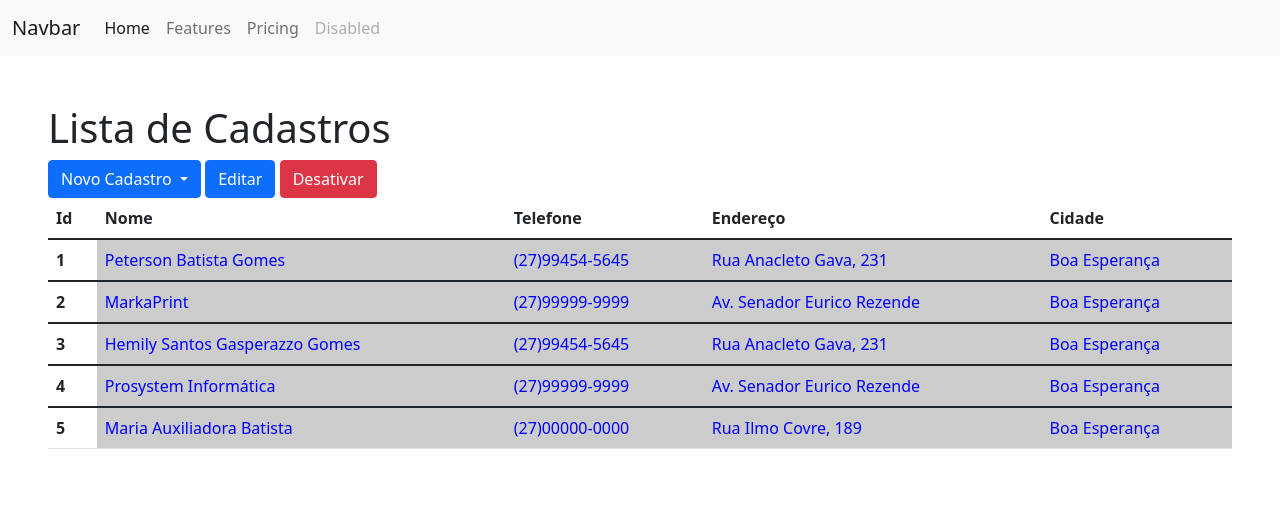
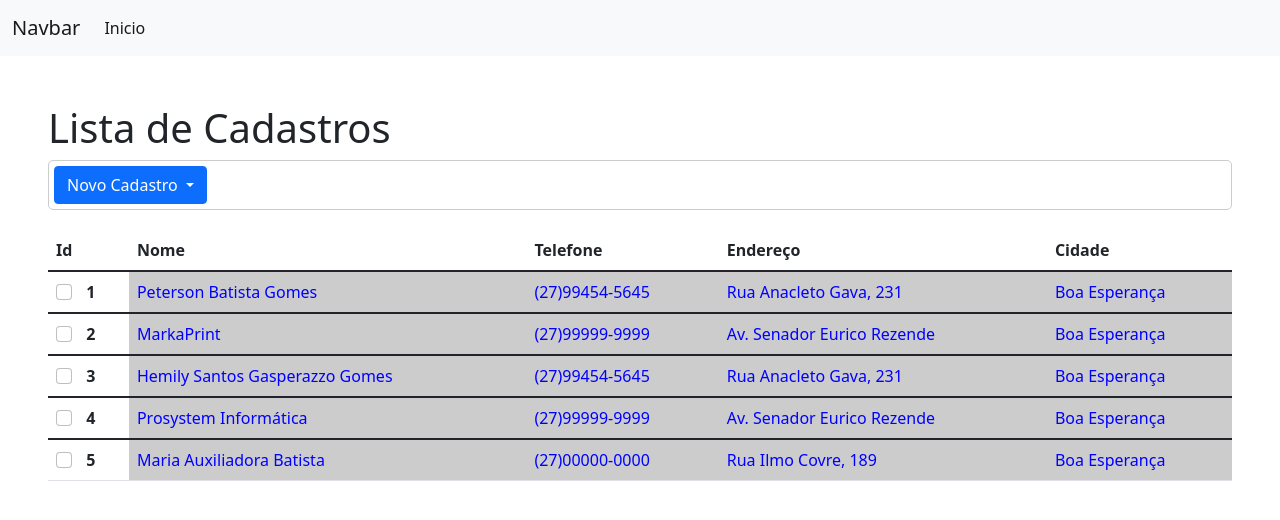
Before and after one commit to petersonbg/estudo-django-peterson-batista, a Django app: page / in a window 1280 px wide. Shown: the top 520 px of the page. Run offline with Django 4.2, Linux system fonts and the light colour scheme; data comes from the database, SQL or seed files in the repository; both versions use the stored data as it was after the commit; some libraries are stand-ins or nearby versions.

Commit message:
Função editar cadastro

```diff
--- a/cadastro-pf-pj/formulario/static/css/styles.css
+++ b/cadastro-pf-pj/formulario/static/css/styles.css
@@ -6,3 +6,17 @@
     background: #ccc;
     color: blue;
 }
+
+.form-check-input{
+    margin-right: 10px;
+}
+
+.dropdown{
+    margin-bottom: 20px;
+    border: solid 1px  #ccc;
+    border-radius: 5px;
+}
+
+.btn{
+    margin: 5px;
+}
--- a/cadastro-pf-pj/formulario/templates/base.html
+++ b/cadastro-pf-pj/formulario/templates/base.html
@@ -20,10 +20,8 @@
         </button>
         <div class="collapse navbar-collapse" id="navbarNavAltMarkup">
           <div class="navbar-nav">
-            <a class="nav-link active" aria-current="page" href="/">Home</a>
-            <a class="nav-link" href="#">Features</a>
-            <a class="nav-link" href="#">Pricing</a>
-            <a class="nav-link disabled" href="#" tabindex="-1" aria-disabled="true">Disabled</a>
+            <a class="nav-link active" aria-current="page" href="/">Inicio</a>
+
           </div>
         </div>
       </div>
--- a/cadastro-pf-pj/formulario/templates/cadastro/lista_cad.html
+++ b/cadastro-pf-pj/formulario/templates/cadastro/lista_cad.html
@@ -16,8 +16,6 @@
                     <li><a class="dropdown-item" href="novocadastro_pj/">Pessoa Juridica</a></li>
                     <li><a class="dropdown-item" href="novocadastro_pf/">Pessoa Fisica</a></li>
                   </ul>
-                    <button type="button" class="btn btn-primary">Editar</button>
-                <button type="button" class="btn btn-danger">Desativar</button>
                 </div>
                 <table class="table">
                     <thead>
@@ -32,8 +30,15 @@
                 {% for clientes in cliente %}
                     <tbody>
                         <tr>
-                            <th scope="row">{{clientes.id}}</th>
-                            <td><a href="cadastro/{{clientes.id}}/">{{clientes.nome}}</a></td>
+                            <th scope="row">
+                                <input class="form-check-input" type="checkbox" value="" id="flexCheckDefault">
+                                {{clientes.id}}
+                            </th>
+                            {% if clientes.cpf %}
+                            <td><a href="editar_pf/{{clientes.id}}/">{{clientes.nome}}</a></td>
+                            {% else %}
+                            <td><a href="editar_pj/{{clientes.id}}/">{{clientes.nome}}</a></td>
+                            {% endif %}
                             <td>{{clientes.telefone}}</td>
                             <td>{{clientes.endereco}}</td>
                             <td>{{clientes.cidade}}</td>
--- a/cadastro-pf-pj/formulario/urls.py
+++ b/cadastro-pf-pj/formulario/urls.py
@@ -5,6 +5,6 @@ urlpatterns = [
     path('', views.lista_cadastro, name='lista-cadastro'),
     path('novocadastro_pf/', views.novo_cadastro_pf, name='novo-cadastro-pf'),
     path('novocadastro_pj/', views.novo_cadastro_pj, name='novo-cadastro-pj'),
-    path('editar/<int:id>/', views.editar_cadastro_pf, name='editar-cadastro'),
-    path('cadastro/<int:id>/', views.vercadastro, name='ver-cadastro'),
+    path('editar_pf/<int:id>/', views.editar_cadastro_pf, name='editar-cadastro-pf'),
+    path('editar_pj/<int:id>/', views.editar_cadastro_pj, name='editar-cadastro-pj'),
 ]
--- a/cadastro-pf-pj/formulario/views.py
+++ b/cadastro-pf-pj/formulario/views.py
@@ -2,7 +2,6 @@ from django.shortcuts import render, redirect, get_object_or_404
 from .forms import FormPessoaFisica
 from .forms import FormPessoaJuridica
 from .models import DadosPessoa
-from django.views import generic
 
 
 def lista_cadastro(request):
@@ -41,7 +40,7 @@ def novo_cadastro_pj(request):
         return render(request, 'cadastro/cadastro_pf.html', {'form': form_pj})
 
 
-def editar_cadastro_pf(request, id):
+def editar_cadastro_pj(request, id):
     cad = get_object_or_404(DadosPessoa, pk=id)
     form_pj = FormPessoaJuridica(instance=cad)
 
@@ -59,13 +58,19 @@ def editar_cadastro_pf(request, id):
         return render(request, 'cadastro/edit_pj.html', {'form': form_pj})
 
 
-def vercadastro(request, id):
+def editar_cadastro_pf(request, id):
     cad = get_object_or_404(DadosPessoa, pk=id)
+    form_pf = FormPessoaFisica(instance=cad)
 
-    if DadosPessoa:
-        form_pf = FormPessoaFisica(instance=cad)
-        return render(request, 'cadastro/cadastro.html', {'form': form_pf})
+    if request.method == 'POST':
+        form_pf = FormPessoaFisica(request.POST, instance=cad)
+
+        if not form_pf.is_valid():
+            return render(request, 'cadastro/edit_pf.html', {'form': form_pf})
+
+        else:
+            cad.save()
+            return redirect('/')
 
     else:
-        form_pj = FormPessoaJuridica(instance=cad)
-        return render(request, 'cadastro/cadastro.html', {'form': form_pj})
+        return render(request, 'cadastro/edit_pf.html', {'form': form_pf})
```
Also changed, not shown: cadastro-pf-pj/formulario/templates/cadastro/cadastro.html (deleted, +0 -11 lines), cadastro-pf-pj/formulario/templates/cadastro/edit_pf.html (+11 -3 lines), cadastro-pf-pj/formulario/templates/cadastro/edit_pj.html (+12 -3 lines), cadastro-pf-pj/db.sqlite3.
